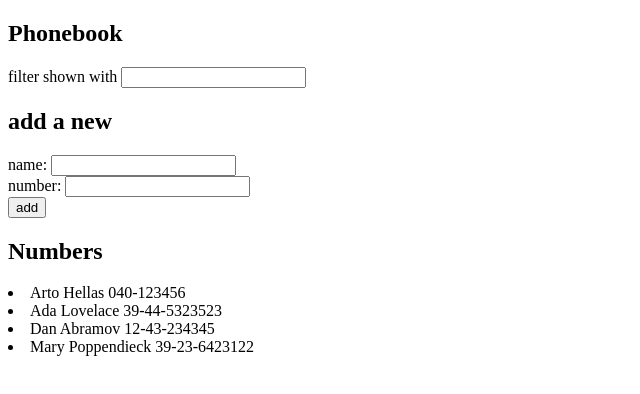
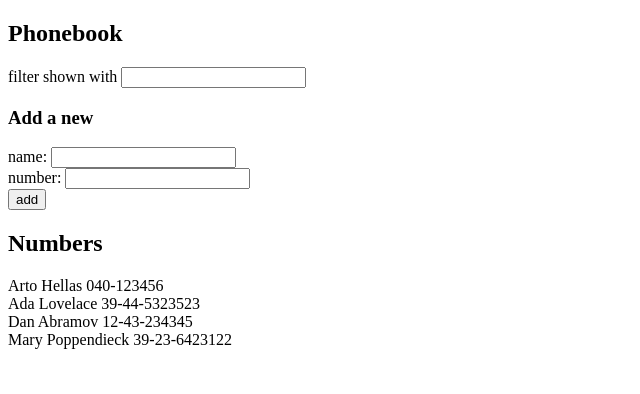
Before and after one commit to ronaldyonggi/phonebook, a React (Create React App) app: page / in a window 1280 px wide. Shown: the top 394 px of the page, without its empty margins (0-640 px from the left). Built offline with nearby package versions, Linux system fonts and the light colour scheme.

Commit message:
2.10 completed

```diff
--- a/src/App.js
+++ b/src/App.js
@@ -1,6 +1,9 @@
 import { useState } from "react";
+import Filter from "./components/Filter";
+import PersonForm from "./components/PersonForm";
+import DisplayPerson from "./components/DisplayPersons";
 
-function App() {
+const App = () => {
   const initialPersons = [
     { name: 'Arto Hellas', number: '040-123456', id: 1 },
     { name: 'Ada Lovelace', number: '39-44-5323523', id: 2 },
@@ -54,20 +57,17 @@ function App() {
   return (
     <div>
       <h2>Phonebook</h2>
-      filter shown with <input value={newFilter} onChange={handleFilterInputChange} />
-      <h2>add a new</h2>
-      <form onSubmit={handleSubmitForm}>
-        <div>
-          name: <input value={newName} onChange={handleNameInputChange} />
-          <br />
-          number: <input value={newNumber} onChange={handleNumberInputChange} />
-        </div>
-        <div>
-          <button type="submit">add</button>
-        </div>
-      </form>
+      <Filter newFilter={newFilter} handleFilterInputChange={handleFilterInputChange} />
+      <h3>Add a new</h3>
+      <PersonForm
+        handleSubmitForm={handleSubmitForm}
+        newName={newName}
+        handleNameInputChange={handleNameInputChange}
+        newNumber={newNumber}
+        handleNumberInputChange={handleNumberInputChange}
+      />
       <h2>Numbers</h2>
-      {filteredPersons.map(person => <li key={person.id}>{person.name} {person.number}</li>)}
+      <DisplayPerson filteredPersons={filteredPersons}/>
     </div>
   );
 }
--- /dev/null
+++ b/src/components/DisplayPersons.js
@@ -0,0 +1,13 @@
+const IndividualPerson = ({person}) => {
+  return <div>{person.name} {person.number}</div>
+}
+
+const DisplayPerson = ({filteredPersons}) => {
+  return (
+    <>
+      {filteredPersons.map(person => <IndividualPerson key={person.id} person={person}/>)}
+    </>
+  )
+}
+
+export default DisplayPerson;
--- /dev/null
+++ b/src/components/Filter.js
@@ -0,0 +1,9 @@
+const Filter = ({newFilter, handleFilterInputChange}) => {
+  return (
+    <>
+      filter shown with  <input value={newFilter} onChange={handleFilterInputChange}/>
+    </>
+  )
+}
+
+export default Filter
--- /dev/null
+++ b/src/components/PersonForm.js
@@ -0,0 +1,17 @@
+const PersonForm = (props) => {
+  const {handleSubmitForm, newName, handleNameInputChange, newNumber, handleNumberInputChange} = props
+  return (
+    <form onSubmit={handleSubmitForm}>
+      <div>
+        name: <input value={newName} onChange={handleNameInputChange} />
+        <br />
+        number: <input value={newNumber} onChange={handleNumberInputChange} />
+      </div>
+      <div>
+        <button type="submit">add</button>
+      </div>
+    </form>
+  )
+}
+
+export default PersonForm
```
